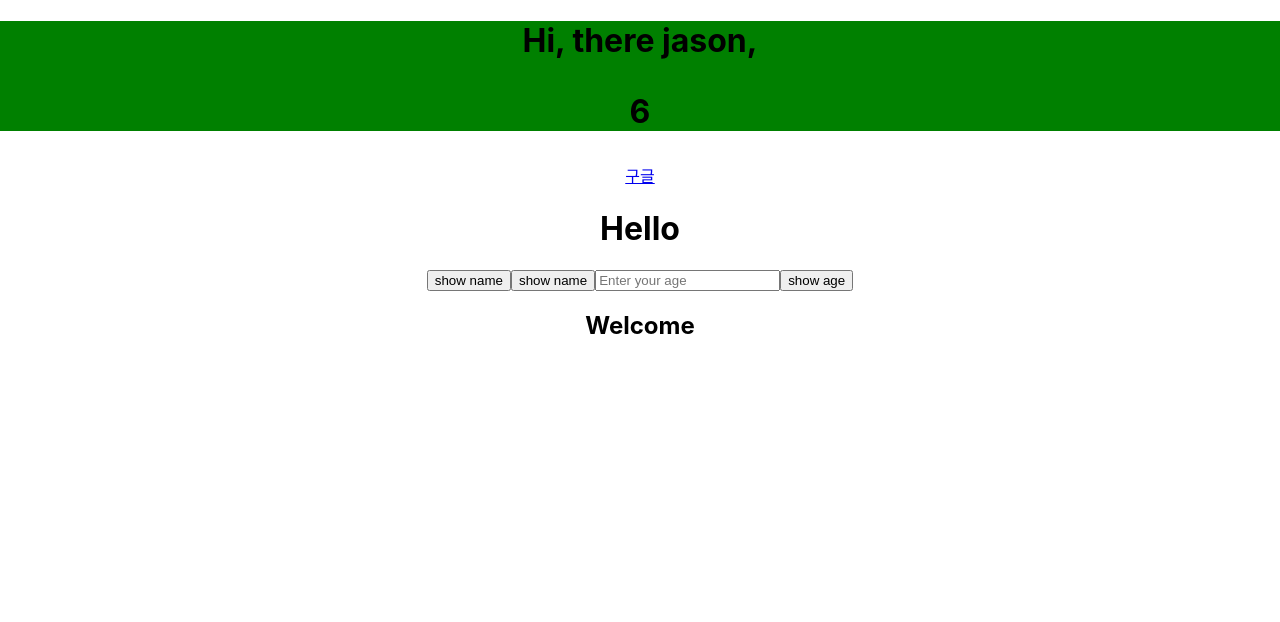
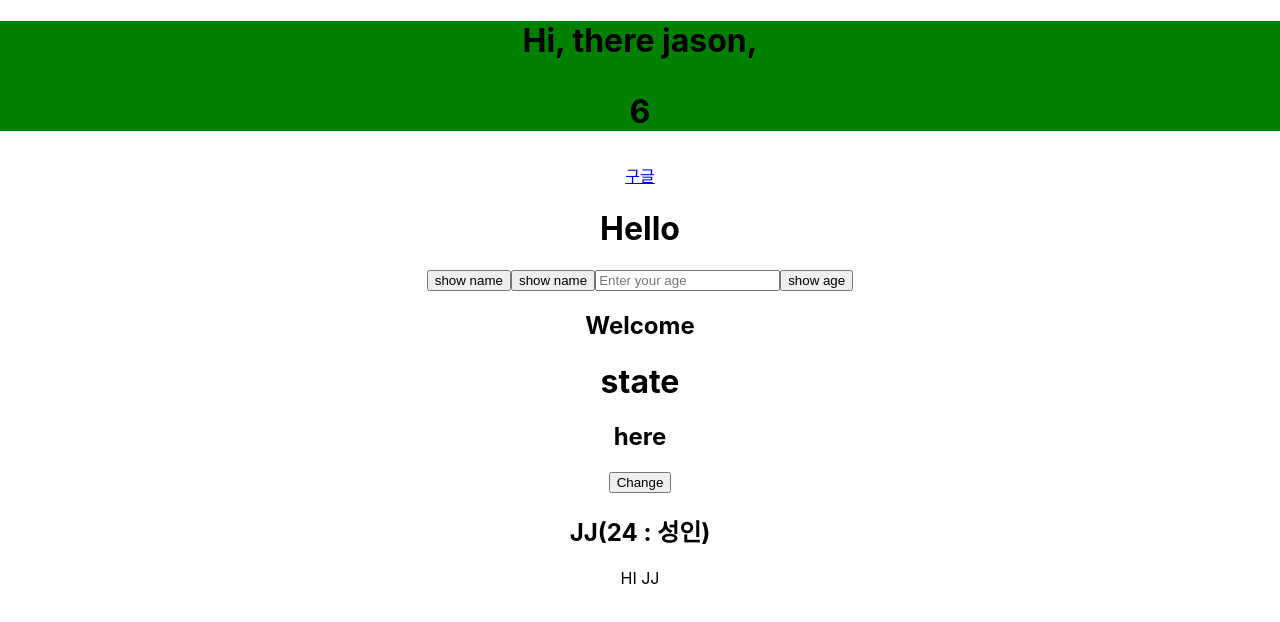
Before and after one commit to imyourjack/apple, a React (Create React App) app: page / in a window 1280 px wide. Shown: the top 622 px of the page. Built offline with nearby package versions, Linux system fonts and the light colour scheme.

Commit message:
react 공부0304

```diff
--- a/src/App.js
+++ b/src/App.js
@@ -1,6 +1,8 @@
 import "./App.css"
 import Hello from './component/Hello';
 import Welcome from "./component/Welcome";
+import StateTest from "./component/StateTest";
+import PropsTesting from "./component/PropsTesting";
 
 function App() {
   const name = "jason";
@@ -17,7 +19,8 @@ function App() {
 
       <Hello />
       <Welcome />
-
+      <StateTest />
+      <PropsTesting age={24} />
     </div>
   )
 }
--- /dev/null
+++ b/src/component/PropsTesting.js
@@ -0,0 +1,15 @@
+import { useState } from "react";
+import UserName from "./UserName";
+
+export default function PropsTesting(props) {
+  const [name, setName] = useState("JJ")
+  const msg = props.age > 19 ? "성인" : "미성년자";
+  return (
+    <div>
+      <h2 id="name">
+        {name}({props.age} : {msg})
+      </h2>
+      <UserName name={name}/>
+    </div>
+  )
+}
--- /dev/null
+++ b/src/component/StateTest.js
@@ -0,0 +1,17 @@
+import {useState} from "react"
+
+export default function StateTest() {
+  const [name, setName] = useState("here")
+
+  function changeName() {
+    setName(name === "Mike" ? "Jane" : "Mike")
+  }
+
+  return (
+    <div>
+      <h1>state</h1>
+      <h2 id="name">{name}</h2>
+      <button onClick={changeName}>Change</button>
+    </div>
+  )
+}
--- /dev/null
+++ b/src/component/UserName.js
@@ -0,0 +1,3 @@
+export default function Hi({name}) {
+  return <p>HI {name}</p>
+}
```
